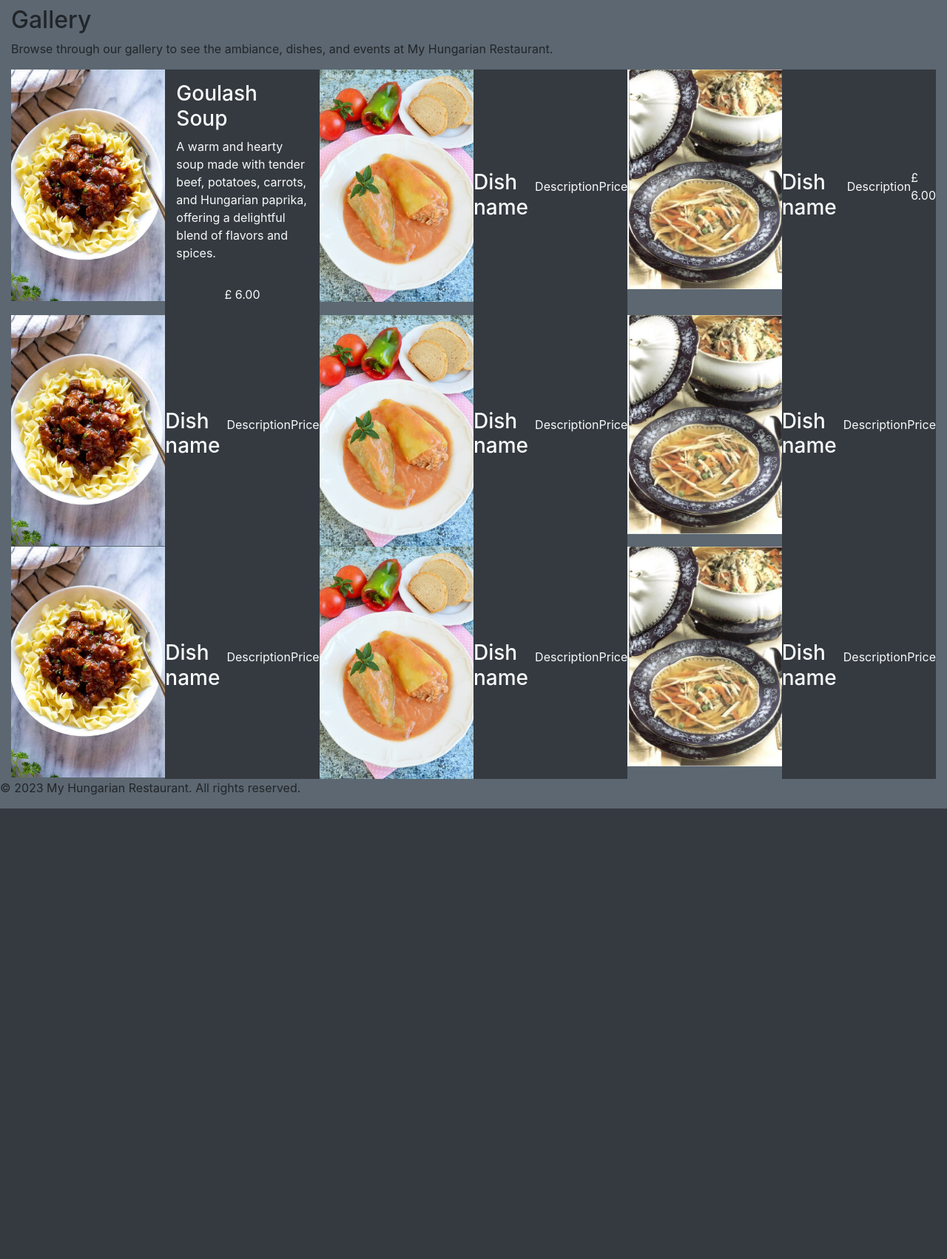
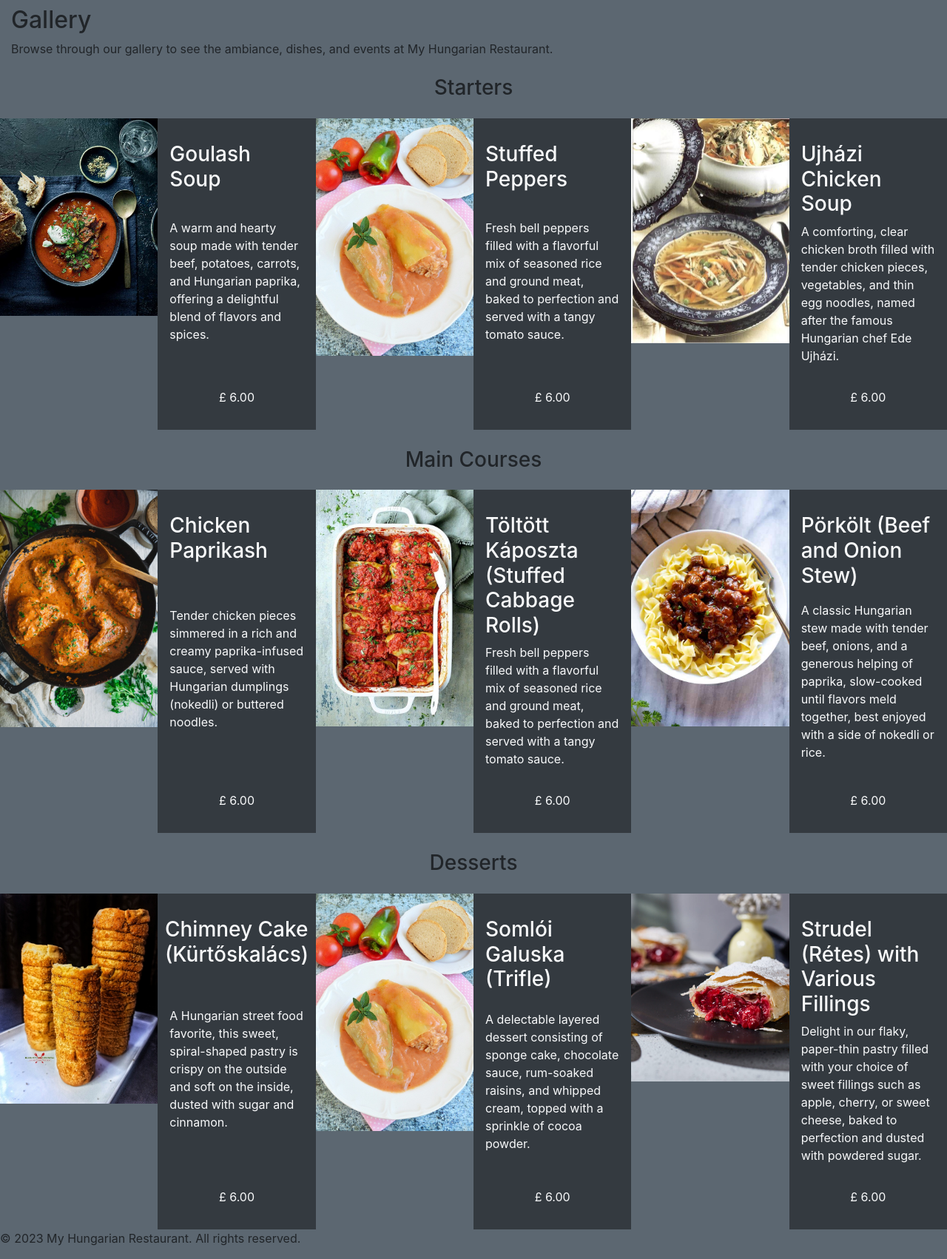
Before and after one commit to stevebiczyk/table-booking-system, a Django app: page /gallery/ in a window 1280 px wide. Shown: the part 130-1832 px from the top of the page at 74% size. Before the commit the page ends 1223 px from the top, so only its background shows below. Run offline with Django 4.2, Linux system fonts and the light colour scheme; some libraries are stand-ins or nearby versions.

Commit message:
Fixed Menu page and added Readme template

```diff
--- a/reservations/views.py
+++ b/reservations/views.py
@@ -58,7 +58,6 @@ def update_booking(request, pk):
         messages.error(
             request, 'You do not have permission to edit this booking')
         return redirect('bookings_list')
-        # raise PermissionDenied
 
     if request.method == "POST":
         form = ReservationForm(request.POST, instance=reservation)
@@ -79,7 +78,6 @@ def delete_booking(request, pk):
         messages.error(
             request, 'You do not have permission to delete this booking')
         return redirect('bookings_list')
-        # raise PermissionDenied
 
     if request.method == 'POST':
         reservation.delete()
--- a/templates/gallery.html
+++ b/templates/gallery.html
@@ -9,12 +9,14 @@
 <p>
     Browse through our gallery to see the ambiance, dishes, and events at My Hungarian Restaurant.
 </p>
-<div class="container-fluid">
+<div class="container-fluid p-0">
+    <h3 class="text-center mt-4 mb-4">Starters</h3>
     <div class="row">
         <div class="col-12 col-sm-6 col-md-4 col-lg-2 p-0">
-            <img src="/static/img/beef-onion-stew.jpg" alt="Goulash Soup" class="img-fluid">
+            <img src="/static/img/goulash-soup.jpg" alt="Goulash Soup" class="img-fluid">
         </div>
-        <div class="col-md-2 p-40 d-flex flex-column align-items-center justify-content-between bg-dark text-light">
+        <div
+            class="col-12 col-sm-6 col-md-4 col-lg-2 p-3 d-flex flex-column align-items-center justify-content-between bg-dark text-light">
             <h3 class="mt-3">Goulash Soup</h3>
             <p class="mb-3">A warm and hearty soup made with tender beef, potatoes, carrots, and Hungarian paprika,
                 offering a delightful blend of flavors and spices.</p>
@@ -23,75 +25,92 @@
         <div class="col-12 col-sm-6 col-md-4 col-lg-2 p-0">
             <img src="/static/img/stuffed-peppers.jpg" alt="Image 2" class="img-fluid">
         </div>
-        <div class="col-md-2 p-0 d-flex align-items-center justify-content-center bg-dark text-light">
-            <h3 class="mt-3">Dish name</h3>
-            <p>Description</p>
-            <p>Price</p>
+        <div
+            class="col-12 col-sm-6 col-md-4 col-lg-2 p-3 d-flex flex-column align-items-center justify-content-between bg-dark text-light">
+            <h3 class="mt-3">Stuffed Peppers</h3>
+            <p class="mb-3">Fresh bell peppers filled with a flavorful mix of seasoned rice and ground meat, baked to
+                perfection and served with a tangy tomato sauce.</p>
+            <p class="mt-3">£ 6.00</p>
         </div>
         <div class="col-12 col-sm-6 col-md-4 col-lg-2 p-0">
             <img src="/static/img/ujhazi-chicken-soup.jpg" alt="Image 3" class="img-fluid">
         </div>
-        <div class="col-md-2 p-0 d-flex align-items-center justify-content-center bg-dark text-light">
-            <h3 class="mt-3">Dish name</h3>
-            <p>Description</p>
-            <p>£ 6.00</p>
+        <div
+            class="col-12 col-sm-6 col-md-4 col-lg-2 p-3 d-flex flex-column align-items-center justify-content-between bg-dark text-light">
+            <h3 class="mt-3">Ujházi Chicken Soup</h3>
+            <p class="mb-3">A comforting, clear chicken broth filled with tender chicken pieces, vegetables, and thin
+                egg noodles,
+                named after the famous Hungarian chef Ede Ujházi.</p>
+            <p class="mt-3">£ 6.00</p>
+        </div>
+    </div>
+    <h3 class="text-center mt-4 mb-4">Main Courses</h3>
+    <div class="row">
+        <div class="col-12 col-sm-6 col-md-4 col-lg-2 p-0">
+            <img src="/static/img/chicken-paprikash.jpg" alt="Chicken Paprikash" class="img-fluid">
+        </div>
+        <div
+            class="col-12 col-sm-6 col-md-4 col-lg-2 p-3 d-flex flex-column align-items-center justify-content-between bg-dark text-light">
+            <h3 class="mt-3">Chicken Paprikash</h3>
+            <p class="mb-3">Tender chicken pieces simmered in a rich and creamy paprika-infused sauce, served with
+                Hungarian dumplings (nokedli) or buttered noodles.</p>
+            <p class="mt-3">£ 6.00</p>
+        </div>
+        <div class="col-12 col-sm-6 col-md-4 col-lg-2 p-0">
+            <img src="/static/img/stuffed-cabbage-rolls.jpg" alt="Stuffed Cabbage Rolls" class="img-fluid">
+        </div>
+        <div
+            class="col-12 col-sm-6 col-md-4 col-lg-2 p-3 d-flex flex-column align-items-center justify-content-between bg-dark text-light">
+            <h3 class="mt-3">Töltött Káposzta (Stuffed Cabbage Rolls)</h3>
+            <p class="mb-3">Fresh bell peppers filled with a flavorful mix of seasoned rice and ground meat, baked to
+                perfection and
+                served with a tangy tomato sauce.</p>
+            <p class="mt-3">£ 6.00</p>
+        </div>
+        <div class="col-12 col-sm-6 col-md-4 col-lg-2 p-0">
+            <img src="/static/img/beef-onion-stew.jpg" alt="Beef and Onion Stew" class="img-fluid">
+        </div>
+        <div
+            class="col-12 col-sm-6 col-md-4 col-lg-2 p-3 d-flex flex-column align-items-center justify-content-between bg-dark text-light">
+            <h3 class="mt-3">Pörkölt (Beef and Onion Stew)</h3>
+            <p class="mb-3">A classic Hungarian stew made with tender beef, onions, and a generous helping of paprika,
+                slow-cooked
+                until flavors meld together, best enjoyed with a side of nokedli or rice.</p>
+            <p class="mt-3">£ 6.00</p>
         </div>
     </div>
 </div>
-<div class="container-fluid">
-    <div class="row">
-        <div class="col-md-2 p-0">
-            <img src="/static/img/beef-onion-stew.jpg" alt="Image 1" class="img-fluid">
-        </div>
-        <div class="col-md-2 p-0 d-flex align-items-center justify-content-center bg-dark text-light">
-            <h3 class="mt-3">Dish name</h3>
-            <p>Description</p>
-            <p>Price</p>
-        </div>
-        <div class="col-md-2 p-0">
-            <img src="/static/img/stuffed-peppers.jpg" alt="Image 2" class="img-fluid">
-        </div>
-        <div class="col-md-2 p-0 d-flex align-items-center justify-content-center bg-dark text-light">
-            <h3 class="mt-3">Dish name</h3>
-            <p>Description</p>
-            <p>Price</p>
-        </div>
-        <div class="col-md-2 p-0">
-            <img src="/static/img/ujhazi-chicken-soup.jpg" alt="Image 3" class="img-fluid">
-        </div>
-        <div class="col-md-2 p-0 d-flex align-items-center justify-content-center bg-dark text-light">
-            <h3 class="mt-3">Dish name</h3>
-            <p>Description</p>
-            <p>Price</p>
-        </div>
+<h3 class="text-center mt-4 mb-4">Desserts</h3>
+<div class="row">
+    <div class="col-12 col-sm-6 col-md-4 col-lg-2 p-0">
+        <img src="/static/img/chimney-cake.jpg" alt="Chimney Cake (Kürtőskalács)" class="img-fluid">
     </div>
-</div>
-<div class="container-fluid">
-    <div class="row">
-        <div class="col-md-2 p-0">
-            <img src="/static/img/beef-onion-stew.jpg" alt="Image 1" class="img-fluid">
-        </div>
-        <div class="col-md-2 p-0 d-flex align-items-center justify-content-center bg-dark text-light">
-            <h3 class="mt-3">Dish name</h3>
-            <p>Description</p>
-            <p>Price</p>
-        </div>
-        <div class="col-md-2 p-0">
-            <img src="/static/img/stuffed-peppers.jpg" alt="Image 2" class="img-fluid">
-        </div>
-        <div class="col-md-2 p-0 d-flex align-items-center justify-content-center bg-dark text-light">
-            <h3 class="mt-3">Dish name</h3>
-            <p>Description</p>
-            <p>Price</p>
-        </div>
-        <div class="col-md-2 p-0">
-            <img src="/static/img/ujhazi-chicken-soup.jpg" alt="Image 3" class="img-fluid">
-        </div>
-        <div class="col-md-2 p-0 d-flex align-items-center justify-content-center bg-dark text-light">
-            <h3 class="mt-3">Dish name</h3>
-            <p>Description</p>
-            <p>Price</p>
-        </div>
+    <div
+        class="col-12 col-sm-6 col-md-4 col-lg-2 p-3 d-flex flex-column align-items-center justify-content-between bg-dark text-light">
+        <h3 class="mt-3">Chimney Cake (Kürtőskalács)</h3>
+        <p class="mb-3">A Hungarian street food favorite, this sweet, spiral-shaped pastry is crispy on the outside and
+            soft on the inside, dusted with sugar and cinnamon.</p>
+        <p class="mt-3">£ 6.00</p>
+    </div>
+    <div class="col-12 col-sm-6 col-md-4 col-lg-2 p-0">
+        <img src="/static/img/stuffed-peppers.jpg" alt="Somlói Galuska (Trifle)" class="img-fluid">
+    </div>
+    <div
+        class="col-12 col-sm-6 col-md-4 col-lg-2 p-3 d-flex flex-column align-items-center justify-content-between bg-dark text-light">
+        <h3 class="mt-3">Somlói Galuska (Trifle)</h3>
+        <p class="mb-3">A delectable layered dessert consisting of sponge cake, chocolate sauce, rum-soaked raisins, and
+            whipped cream, topped with a sprinkle of cocoa powder.</p>
+        <p class="mt-3">£ 6.00</p>
+    </div>
+    <div class="col-12 col-sm-6 col-md-4 col-lg-2 p-0">
+        <img src="/static/img/strudel.jpg" alt="Strudel (Rétes)" class="img-fluid">
+    </div>
+    <div
+        class="col-12 col-sm-6 col-md-4 col-lg-2 p-3 d-flex flex-column align-items-center justify-content-between bg-dark text-light">
+        <h3 class="mt-3">Strudel (Rétes) with Various Fillings</h3>
+        <p class="mb-3">Delight in our flaky, paper-thin pastry filled with your choice of sweet fillings such as apple,
+            cherry, or sweet cheese, baked to perfection and dusted with powdered sugar.</p>
+        <p class="mt-3">£ 6.00</p>
     </div>
 </div>
 
```
Also changed, not shown: README.md.
